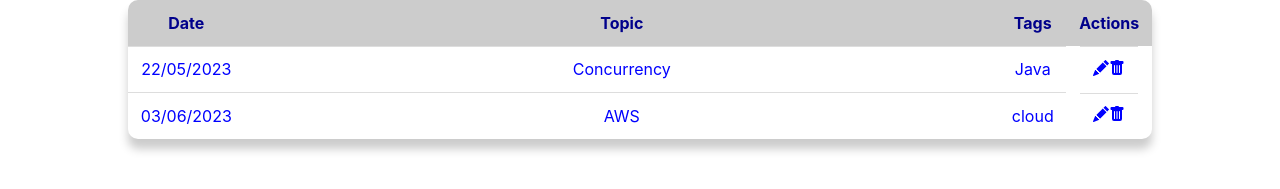
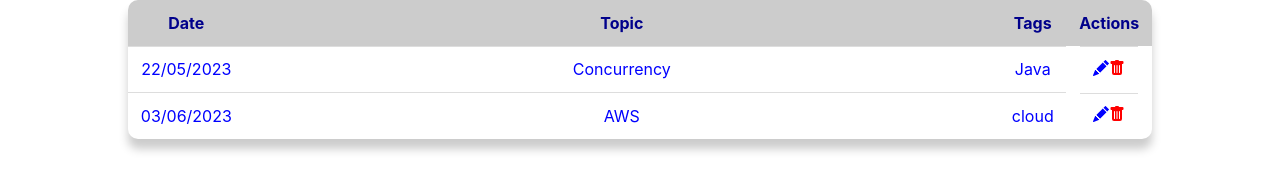
Before and after one commit to akshaychincholkar/revision-manager-ui, a React (Create React App) app in the folder revision-manager/: page / in a window 1280 px wide. Shown: the top 189 px of the page. Built offline with nearby package versions, Linux system fonts and the light colour scheme.

Commit message:
updates for the margin

```diff
--- a/revision-manager/src/components/Table.css
+++ b/revision-manager/src/components/Table.css
@@ -45,7 +45,15 @@
 .expand{
     width: 100%;
 }
-.actions{
+.actions {
     display: flex;
     justify-content: space-around;
+    gap: 25px;
+
 }
+.actions svg{
+    cursor: pointer;
+}
+.delete-btn{
+    color: red;
+}
--- a/revision-manager/src/components/Table.jsx
+++ b/revision-manager/src/components/Table.jsx
@@ -19,10 +19,10 @@
                         <td>22/05/2023</td>
                         <td>Concurrency</td>
                         <td>Java</td>
-                        <span>
+                        <span className="actions">
                             <td>
                                 <BsFillPencilFill/>
-                                <BsFillTrashFill/>
+                                <BsFillTrashFill className="delete-btn"/>
                             </td>
                         </span>
                     </tr>
@@ -30,10 +30,10 @@
                         <td>03/06/2023</td>
                         <td>AWS</td>
                         <td>cloud</td>
-                        <span>
+                        <span className="actions">
                             <td>
                                 <BsFillPencilFill/>
-                                <BsFillTrashFill/>
+                                <BsFillTrashFill className="delete-btn"/>
                             </td>
                         </span>
                     </tr>
```
